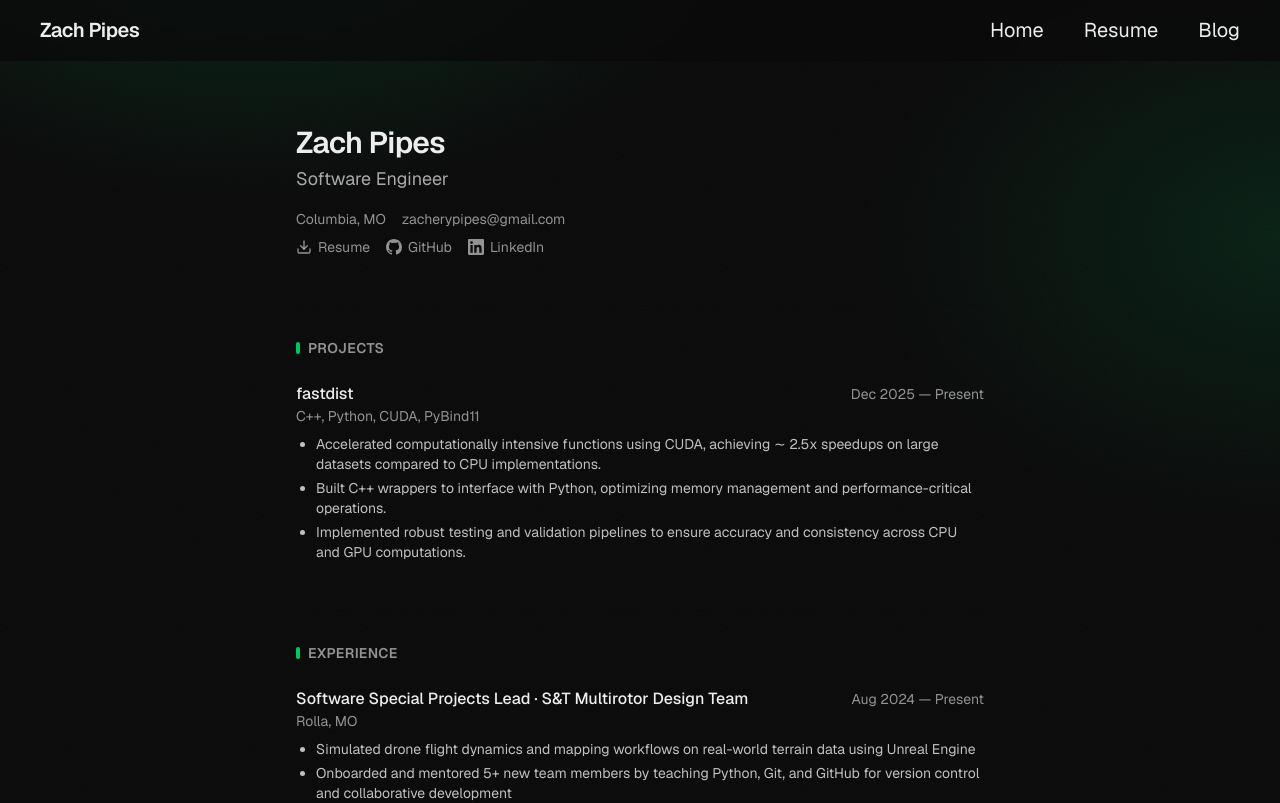
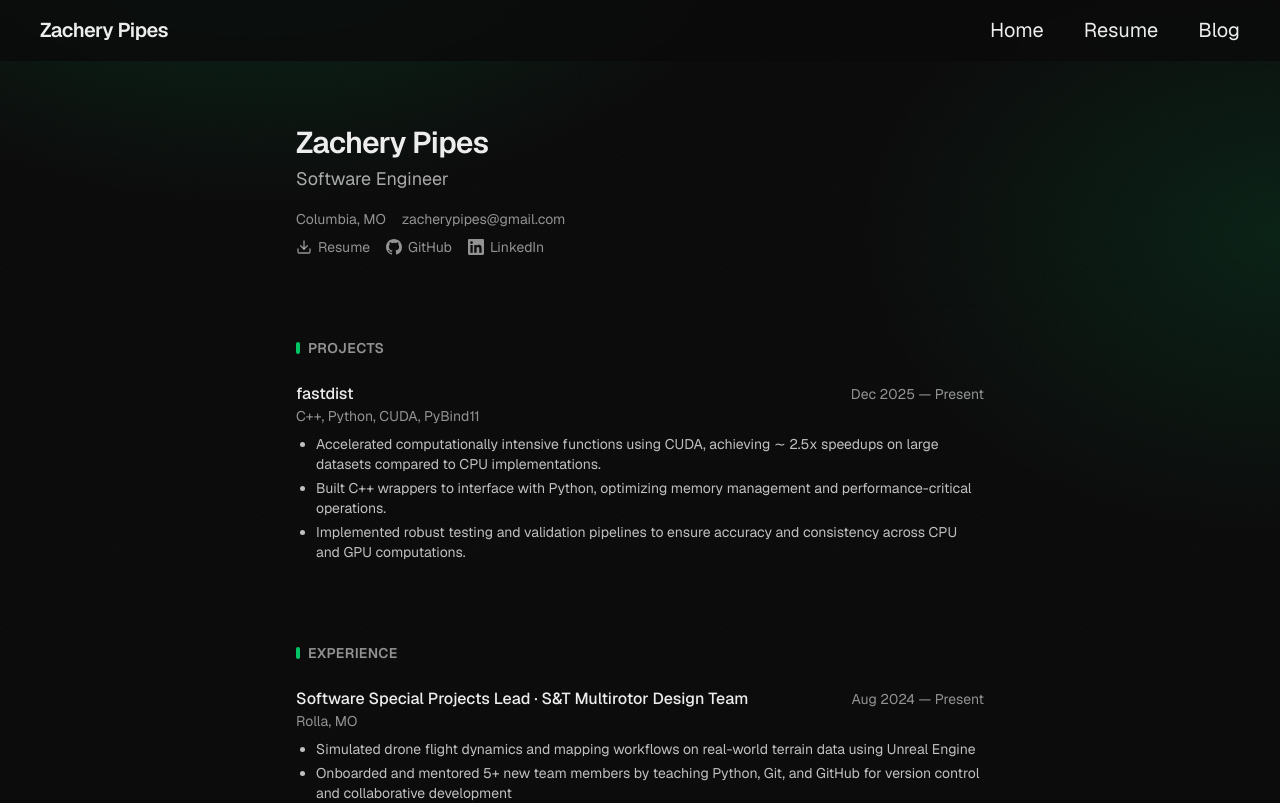
Before and after one commit to ZachPipes/portfolio, a Next.js app: page /resume in a window 1280 px wide. Shown: the top 803 px of the page. Built offline with nearby package versions, Linux system fonts and the light colour scheme.

Commit message:
Changed all instances of Zach Pipes to Zachery Pipes

```diff
--- a/app/layout.tsx
+++ b/app/layout.tsx
@@ -16,8 +16,8 @@ const geistMono = Geist_Mono({
 });
 
 export const metadata: Metadata = {
-  title: "Zach Pipes - Portfolio",
-  description: "Portfolio of Zach Pipes.",
+  title: "Zachery Pipes - Portfolio",
+  description: "Portfolio of Zachery Pipes.",
 };
 
 export default function RootLayout({
--- a/components/Navbar.tsx
+++ b/components/Navbar.tsx
@@ -11,7 +11,7 @@ export default function Navbar() {
     <header className="sticky top-0 z-50 border-b border-black/8 bg-background/80 backdrop-blur-sm dark:border-white/[.145]">
       <nav className="flex w-full items-center justify-between px-6 py-4 sm:px-10">
         <Link href="/" className="text-xl font-semibold tracking-tight">
-          Zach Pipes
+          Zachery Pipes
         </Link>
 
         <ul className="flex items-center gap-10 text-xl">
--- a/data/resume.json
+++ b/data/resume.json
@@ -1,5 +1,5 @@
 {
-  "name": "Zach Pipes",
+  "name": "Zachery Pipes",
   "title": "Software Engineer",
   "location": "Columbia, MO",
   "email": "zacherypipes@gmail.com",
```
